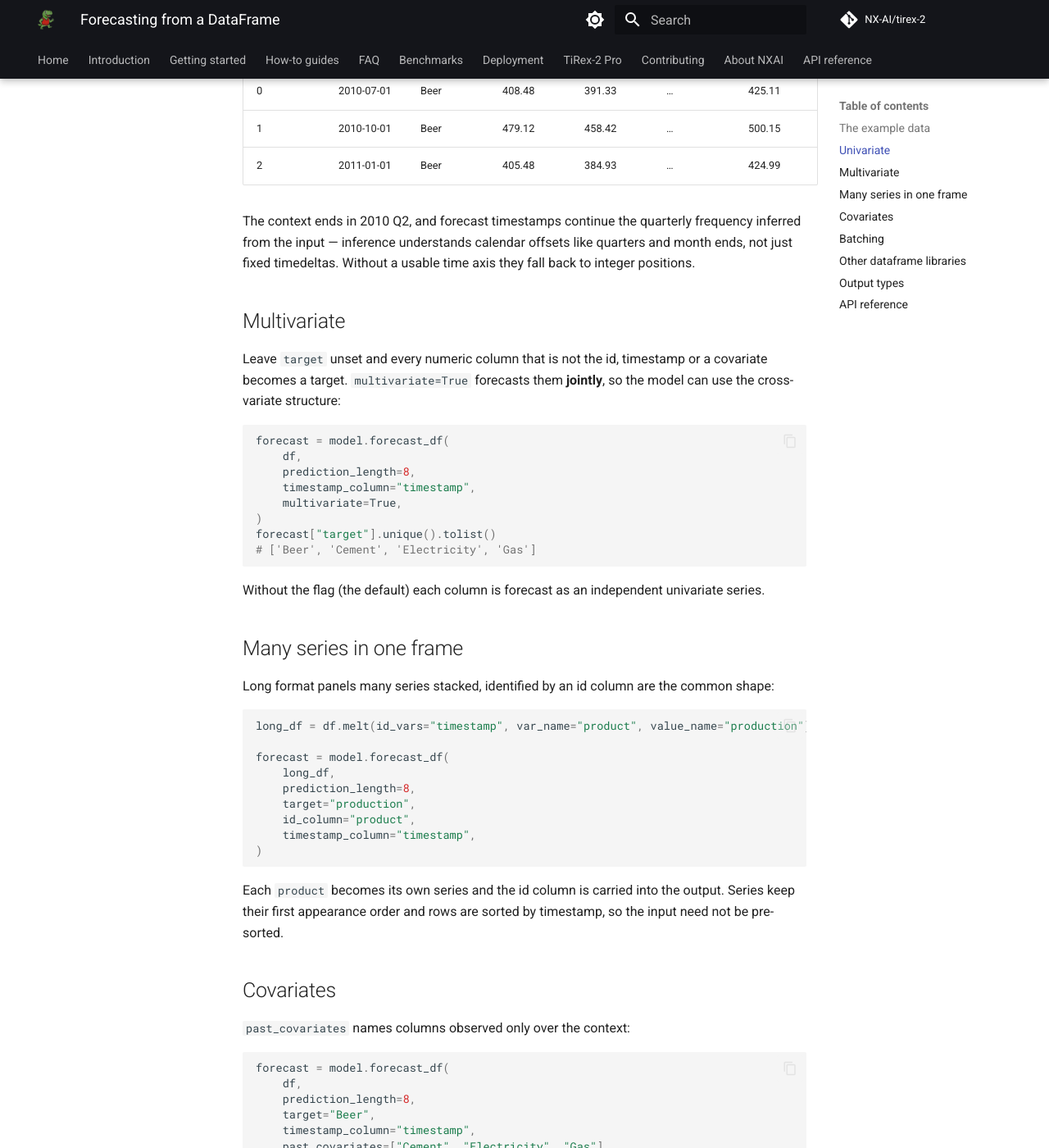
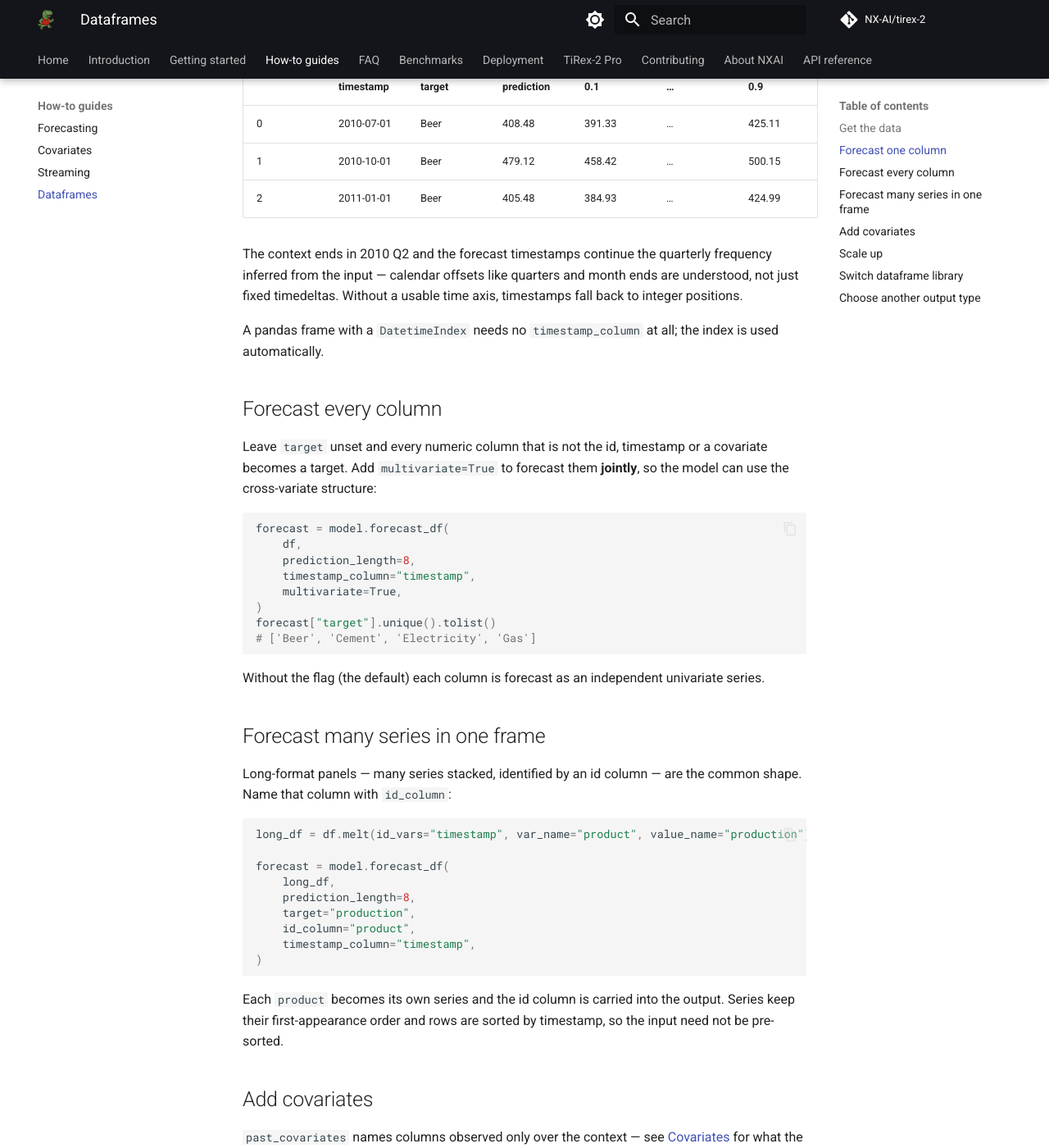
Before and after one commit to NX-AI/tirex-2, an MkDocs documentation site: the page built from docs/how-to/dataframes.md, in a window 1280 px wide and 1400 px high, scrolled down 1169 px. Shown: the whole window at 82% size. Built offline with MkDocs 1.6.1 and Material for MkDocs 9.7.7, drawn with Linux system fonts in a browser that asks for light colours; comment, search, counter and statistics services are not loaded; some of the changed text lies outside the part shown.

Commit message:
docs(dataframes): restructure DataFrame guide as a tutorial

````diff
--- a/docs/how-to/dataframes.md
+++ b/docs/how-to/dataframes.md
@@ -1,15 +1,15 @@
 # Forecasting from a DataFrame
 
-tirex2.api_adapter.forecast.ForecastModel.forecast_df forecasts a dataframe
-directly, with no need to build [`TimeseriesType`][tirex2.model.types.TimeseriesType] tensors by
-hand. Frames are handled through [narwhals](https://narwhals-dev.github.io/narwhals/), so any
-eager dataframe it supports  pandas, Polars, PyArrow, Modin, cuDF  works, and the forecast comes
+[`ForecastModel.forecast_df`] forecasts a
+dataframe directly, with no need to build [`TimeseriesType`]
+tensors by hand. Frames go through [narwhals](https://narwhals-dev.github.io/narwhals/), so any
+eager dataframe it supports — pandas, Polars, PyArrow, Modin, cuDF — works, and the forecast comes
 back **in the same library the input came from**.
 
 narwhals is a core dependency, so `forecast_df` is always available; bring your own dataframe
 library with `pip install "tirex-2[pandas]"` (or `[polars]`, `[pyarrow]`).
 
-## The example data
+## Get the data
 
 `aus_production` from
 [Forecasting: Principles and Practice, the Pythonic Way](https://otexts.com/fpppy/data/) — 218
@@ -23,33 +23,33 @@
 ```python
 import pandas as pd
 
+from tirex2 import load_model
+
 df = (
     pd.read_csv("aus_production.csv", parse_dates=["ds"])
     .rename(columns={"ds": "timestamp"})
-    .drop(columns=["Tobacco", "Bricks"])   # these two series stop early
+    .drop(columns=["Tobacco", "Bricks"])  # these two series stop early
 )
 # columns: timestamp, Beer, Cement, Electricity, Gas
+
+model = load_model("NX-AI/TiRex-2", device="cpu")  # or device="cuda"
 ```
 
-## Univariate
+## Forecast one column
 
-Point `target` at one column and `timestamp_column` at the time axis:
+Point `target` at the column to forecast and `timestamp_column` at the time axis:
 
 ```python
-from tirex2 import load_model
-
-model = load_model("NX-AI/TiRex-2", device="cpu")  # or device="cuda"
-
 forecast = model.forecast_df(
     df,
-    prediction_length=8,        # eight quarters
+    prediction_length=8,  # eight quarters
     target="Beer",
     timestamp_column="timestamp",
 )
 ```
 
-The result is a  frame  one row per target column and forecast step  with a
-`prediction` column (the median) and one column per quantile level:
+You get a long-format frame — one row per target column and forecast step — with a `prediction`
+column (the median) and one column per quantile level:
 
 |   | timestamp  | target | prediction | 0.1     | … | 0.9     |
 |---|------------|--------|------------|---------|---|---------|
@@ -57,15 +57,18 @@
 | 1 | 2010-10-01 | Beer   | 479.12     | 458.42  | … | 500.15  |
 | 2 | 2011-01-01 | Beer   | 405.48     | 384.93  | … | 424.99  |
 
-The context ends in 2010 Q2, and forecast timestamps continue the quarterly frequency inferred
-from the input — inference understands calendar offsets like quarters and month ends, not just
-fixed timedeltas. Without a usable time axis they fall back to integer positions.
+The context ends in 2010 Q2 and the forecast timestamps continue the quarterly frequency inferred
+from the input — calendar offsets like quarters and month ends are understood, not just fixed
+timedeltas. Without a usable time axis, timestamps fall back to integer positions.
 
-## Multivariate
+A pandas frame with a `DatetimeIndex` needs no `timestamp_column` at all; the index is used
+automatically.
+
+## Forecast every column
 
 Leave `target` unset and every numeric column that is not the id, timestamp or a covariate becomes
-a target. `multivariate=True` forecasts them **jointly**, so the model can use the cross-variate
-structure:
+a target. Add `multivariate=True` to forecast them **jointly**, so the model can use the
+cross-variate structure:
 
 ```python
 forecast = model.forecast_df(
@@ -80,9 +83,10 @@
 
 Without the flag (the default) each column is forecast as an independent univariate series.
 
-## Many series in one frame
+## Forecast many series in one frame
 
-Long format panels  many series stacked, identified by an id column  are the common shape:
+Long-format panels — many series stacked, identified by an id column — are the common shape. Name
+that column with `id_column`:
 
 ```python
 long_df = df.melt(id_vars="timestamp", var_name="product", value_name="production")
@@ -97,11 +101,12 @@
 ```
 
 Each `product` becomes its own series and the id column is carried into the output. Series keep
-their first appearance order and rows are sorted by timestamp, so the input need not be pre-sorted.
+their first-appearance order and rows are sorted by timestamp, so the input need not be pre-sorted.
 
-## Covariates
+## Add covariates
 
-`past_covariates` names columns observed only over the context:
+`past_covariates` names columns observed only over the context — see
+[Covariates](covariates.md) for what the model does with them:
 
 ```python
 forecast = model.forecast_df(
@@ -113,14 +118,31 @@
 )
 ```
 
-`future_covariates` names columns known ahead  calendar features, holidays, promotions. They need
-their horizon values in a second frame of the same layout, passed as `future_df`
+`future_covariates` names columns known ahead of time — calendar features, holidays, promotions.
+Because they must cover the horizon too, pass their future values in a second frame of the same
+layout via `future_df`:
 
-## Batching
+```python
+df["quarter"] = df["timestamp"].dt.quarter.astype("float32")
 
-Every series in the frame is grouped into batches of at most `batch_size` (default `512`), so a
-frame with thousands of series is one call rather than a Python loop. On a CUDA or MPS
-out-of-memory error the batch size is halved and the failing batch retried.
+future_df = pd.DataFrame({"timestamp": pd.date_range("2010-07-01", periods=8, freq="QS")})
+future_df["quarter"] = future_df["timestamp"].dt.quarter.astype("float32")
+
+forecast = model.forecast_df(
+    df,
+    prediction_length=8,
+    target="Beer",
+    timestamp_column="timestamp",
+    future_covariates=["quarter"],
+    future_df=future_df,
+)
+```
+
+## Scale up
+
+Series are grouped into batches of at most `batch_size` (default `512`), so a frame with thousands
+of series is one call rather than a Python loop. On a CUDA or MPS out-of-memory error the batch
+size is halved and the failing batch retried.
 
 For datasets too large to hold at once, `yield_per_batch=True` yields one frame per batch instead
 of concatenating them:
@@ -138,7 +160,7 @@
     write_somewhere(batch)
 ```
 
-## Other dataframe libraries
+## Switch dataframe library
 
 The input library decides the output library — nothing else changes:
 
@@ -152,14 +174,12 @@
 forecast = model.forecast_df(
     pl_df, prediction_length=8, target="Beer", timestamp_column="ds"
 )
-type(forecast)   # polars.DataFrame
+type(forecast)  # polars.DataFrame
 ```
 
-`pyarrow.csv.read_csv` works the same way and returns a `pyarrow.Table`. Pass
-`output_type="pandas"` to always get pandas back. A pandas frame with a `DatetimeIndex` needs no
-`timestamp_column` — the index is used automatically.
+`pyarrow.csv.read_csv` works the same way and returns a `pyarrow.Table`.
 
-## Output types
+## Choose another output type
 
 `output_type` defaults to `"dataframe"`. The other formats from
 [Forecasting](forecasting.md#output-types) work too:
@@ -170,7 +190,3 @@
 | `"pandas"` | the same frame, always as pandas |
 | `"torch"` / `"numpy"` | a list of `(V, 9, H)` arrays, one per series |
 | `"gluonts"` | a list of `QuantileForecast`, starting at the first forecast timestamp |
-
-## API reference
-
-- [`ForecastModel.forecast_df`][tirex2.api_adapter.forecast.ForecastModel.forecast_df]
--- a/mkdocs.yml
+++ b/mkdocs.yml
@@ -49,6 +49,7 @@
       - Forecasting: how-to/forecasting.md
       - Covariates: how-to/covariates.md
       - Streaming: how-to/streaming.md
+      - Dataframes: how-to/dataframes.md
   - FAQ: faq.md
   - Benchmarks: benchmarks.md
   - Deployment: deployment.md
````
